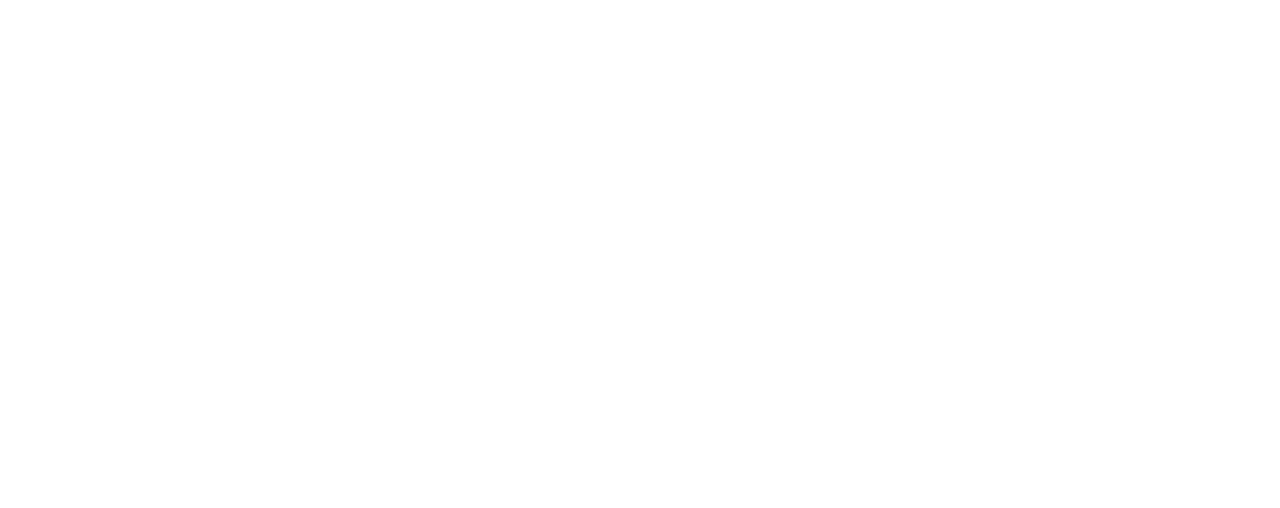
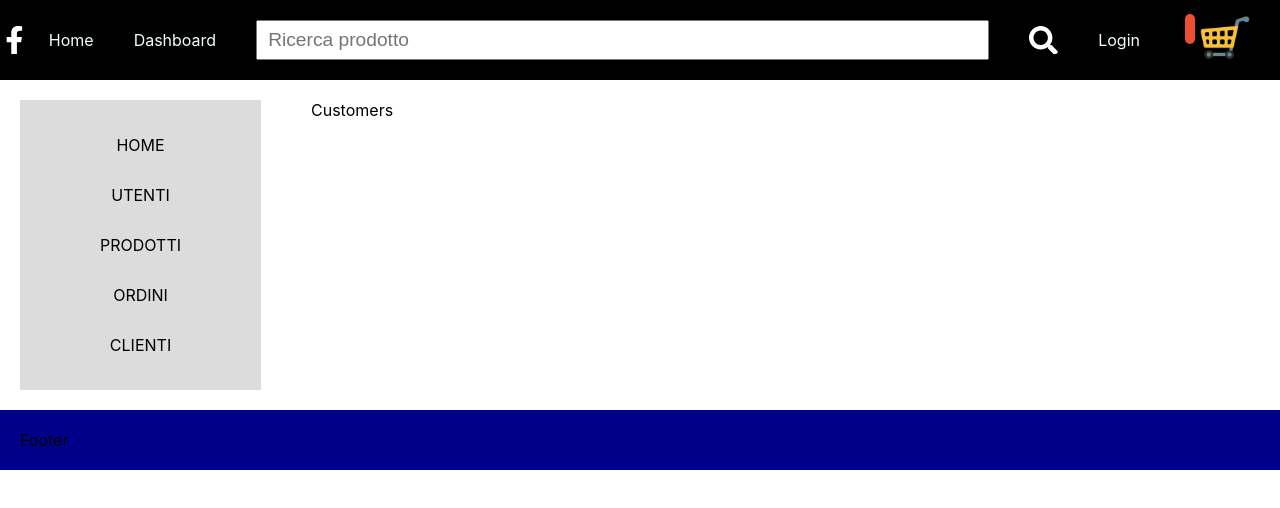
Before and after one commit to netsamma/commerce, a React (Create React App) app: page /dashboard/customers in a window 1280 px wide. Before the commit this address had no page. Shown: the top 508 px of the page. Built offline with nearby package versions, Linux system fonts and the light colour scheme; no server answers.

Commit message:
Fix Layout and outlet

```diff
--- a/src/App.js
+++ b/src/App.js
@@ -4,15 +4,20 @@
 import Home from "./pages/Home";
 import LoginPage from "./pages/LoginPage";
 import CartPage from "./pages/CartPage";
-import Dashboard from "./pages/Dashboard";
 import useCart from "./hooks/useCart";
 import { AuthProvider } from "./context/AuthContext";
 import ProductPage from "./pages/ProductPage";
 import Users from "./components/Users";
-import { Layout } from "./components/Layout";
+import { Dashboard } from "./components/Dashboard";
+import Products from "./components/Products";
+import useProducts from "./hooks/useProducts";
+import { Orders } from "./components/Orders";
+import { Customers } from "./components/Customers";
 
 function App() {
   const { cartItems, numbOfCartItems, onAdd, onRemove } = useCart();
+  const {products, setFilter, loading} = useProducts();
+
   return (
     <AuthProvider>
       <BrowserRouter>
@@ -50,9 +55,11 @@
           ></Route>
 
 
-          <Route path="/layout" element={<Layout />}>
-            <Route path="prova" element={<h1>Prova</h1>} />
+          <Route path="/dashboard" element={<Dashboard />}>
+            <Route path="orders" element={<Orders />} />
             <Route path="users" element={<Users/>} />
+            <Route path="products" element={<Products products={products}/>} />
+            <Route path="customers" element={<Customers/>} />
           </Route>
 
 
--- /dev/null
+++ b/src/components/Customers.js
@@ -0,0 +1,7 @@
+import React from 'react'
+
+export const Customers = () => {
+  return (
+	<div>Customers</div>
+  )
+}
--- a/src/components/Layout.js
+++ b/src/components/Dashboard.js
@@ -4,7 +4,7 @@
 import Navbar from './NavBar'
 import Sidebar from './Sidebar'
 
-export const Layout = () => {
+export const Dashboard = () => {
   return (
 	<div>
 		<Navbar/>
@@ -17,6 +17,7 @@
   )
 }
 
+
 const Main = styled.div`
 	display: flex;
 	padding: 20px;
--- /dev/null
+++ b/src/components/Orders.js
@@ -0,0 +1,7 @@
+import React from 'react'
+
+export const Orders = () => {
+  return (
+	<div>Orders</div>
+  )
+}
--- a/src/components/Sidebar.js
+++ b/src/components/Sidebar.js
@@ -6,10 +6,10 @@
   return (
     <StyledSideBar>
       <StyledLink to="/"> Home </StyledLink>
-      <StyledLink to="/layout/users"> Utenti </StyledLink>
-      <StyledLink to="/orders"> Ordini </StyledLink>
-      <StyledLink to="/customer"> Clienti </StyledLink>
-      <StyledLink to="/layout/prova"> Prova </StyledLink>
+      <StyledLink to="/dashboard/users"> Utenti </StyledLink>
+      <StyledLink to="/dashboard/products"> Prodotti </StyledLink>
+      <StyledLink to="/dashboard/orders"> Ordini </StyledLink>
+      <StyledLink to="/dashboard/customers"> Clienti </StyledLink>
     </StyledSideBar>
   )
 }
```
Also changed, not shown: src/components/User.js (added), src/pages/Dashboard_old.js (renamed from src/pages/Dashboard.js).
